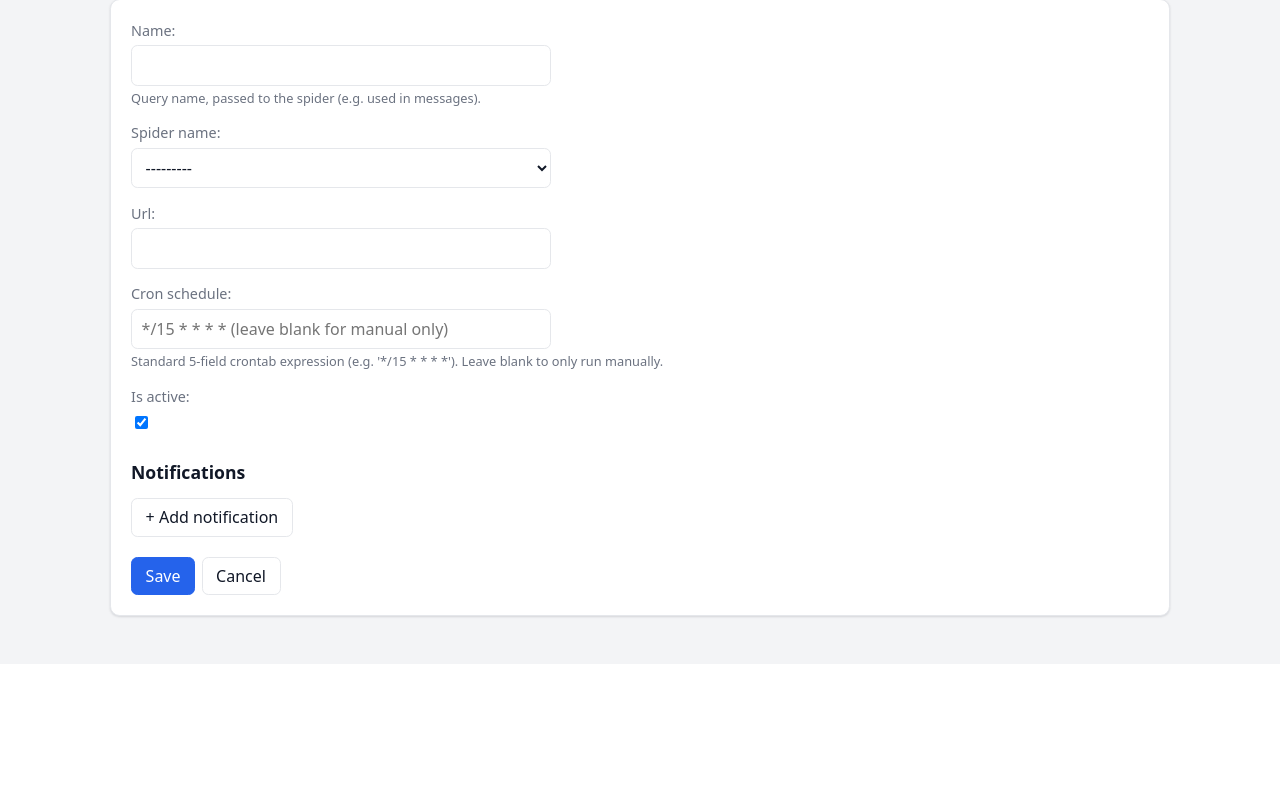
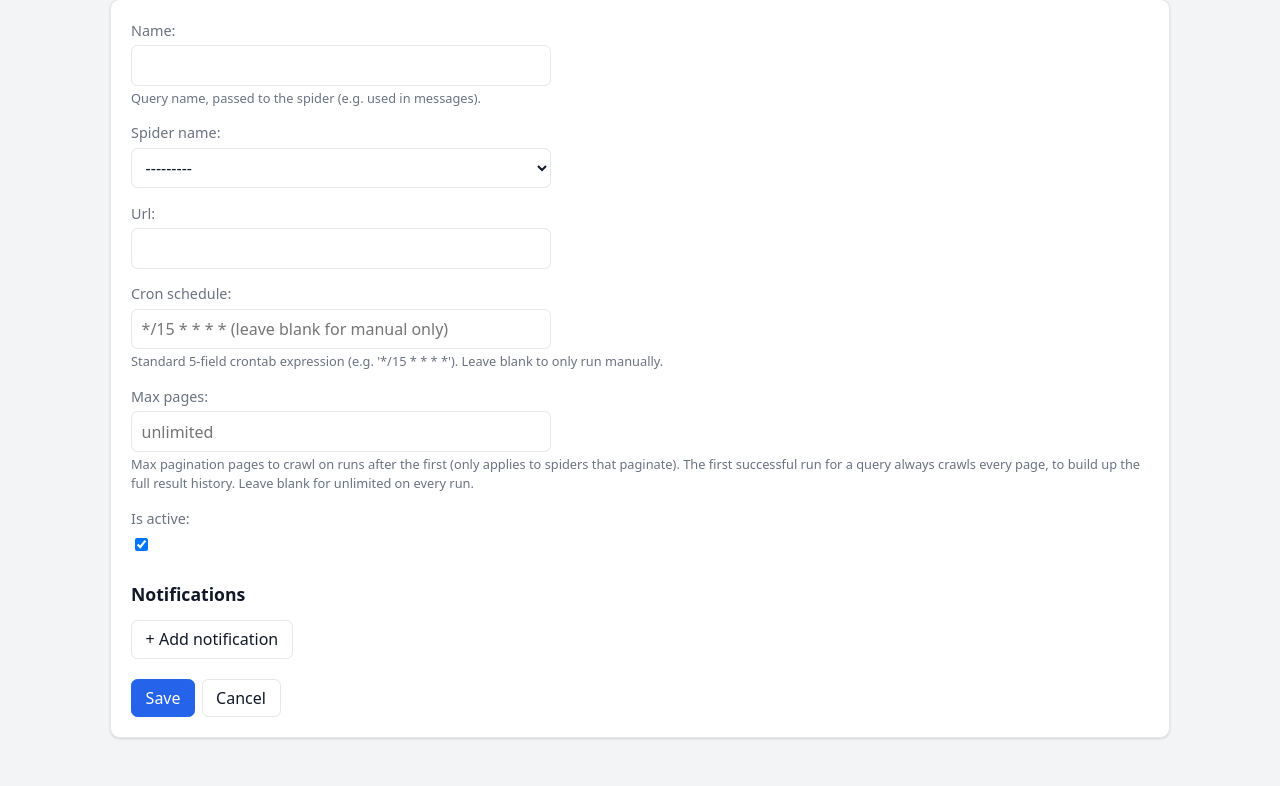
Before and after one commit to jprevc/listing-watch, a Django app: page /queries/new/ in a window 1280 px wide. Shown: the part 150-936 px from the top of the page. Before the commit the page ends 769 px from the top, so only its background shows below. Run offline with Django 5.2, Linux system fonts and the light colour scheme; the visitor is signed in with stand-in values (Sample User, id 1).

Commit message:
Add option for max pages in pagination

```diff
--- a/webui/crawler_manager/forms.py
+++ b/webui/crawler_manager/forms.py
@@ -39,9 +39,10 @@ NOTIFICATOR_REQUIRED_FIELDS: dict[str, list[str]] = {
 class QueryForm(forms.ModelForm):
     class Meta:
         model = Query
-        fields = ["name", "spider_name", "url", "cron_schedule", "is_active"]
+        fields = ["name", "spider_name", "url", "cron_schedule", "max_pages", "is_active"]
         widgets = {
             "cron_schedule": forms.TextInput(attrs={"placeholder": "*/15 * * * * (leave blank for manual only)"}),
+            "max_pages": forms.NumberInput(attrs={"placeholder": "unlimited", "min": 1}),
         }
 
 
@@ -75,8 +76,23 @@ class QueryNotificationConfigForm(forms.ModelForm):
 
     topic = forms.CharField(required=False, label="Topic")
     server = forms.CharField(required=False, label="Server URL", initial="https://ntfy.sh")
-    priority = forms.CharField(required=False, label="Priority")
-    tags = forms.CharField(required=False, label="Tags (comma-separated)")
+    priority = forms.CharField(
+        required=False,
+        label="Priority",
+        help_text=(
+            "How urgently ntfy delivers/displays the notification: min, low, default, high, or "
+            "urgent (or 1-5). Leave blank for default. urgent/5 bypasses silent mode on some devices."
+        ),
+    )
+    tags = forms.CharField(
+        required=False,
+        label="Tags (comma-separated)",
+        help_text=(
+            "Comma-separated labels. A tag matching a known emoji short name (e.g. warning, "
+            "rotating_light, white_check_mark) is shown as an emoji prefix; other tags are shown as "
+            "plain text tags."
+        ),
+    )
     token = forms.CharField(required=False, label="Auth token", widget=forms.PasswordInput(render_value=True))
     username = forms.CharField(required=False, label="Username")
     password = forms.CharField(required=False, label="Password", widget=forms.PasswordInput(render_value=True))
--- a/webui/crawler_manager/models.py
+++ b/webui/crawler_manager/models.py
@@ -21,6 +21,15 @@ class Query(models.Model):
         max_length=64,
         blank=True,
         help_text="Standard 5-field crontab expression (e.g. '*/15 * * * *'). Leave blank to only run manually.",
+    )
+    max_pages = models.PositiveIntegerField(
+        null=True,
+        blank=True,
+        help_text=(
+            "Max pagination pages to crawl on runs after the first (only applies to spiders that "
+            "paginate). The first successful run for a query always crawls every page, to build "
+            "up the full result history. Leave blank for unlimited on every run."
+        ),
     )
     is_active = models.BooleanField(default=True)
     created_at = models.DateTimeField(auto_now_add=True)
--- a/webui/crawler_manager/templates/crawler_manager/query_form.html
+++ b/webui/crawler_manager/templates/crawler_manager/query_form.html
@@ -55,8 +55,14 @@
             <div class="notif-type-fields" data-notificator="ntfy" {% if nf.notificator_name.value != "ntfy" %}hidden{% endif %}>
                 <p><label for="{{ nf.topic.id_for_label }}">{{ nf.topic.label }}</label>{{ nf.topic }}{{ nf.topic.errors }}</p>
                 <p><label for="{{ nf.server.id_for_label }}">{{ nf.server.label }}</label>{{ nf.server }}</p>
-                <p><label for="{{ nf.priority.id_for_label }}">{{ nf.priority.label }}</label>{{ nf.priority }}</p>
-                <p><label for="{{ nf.tags.id_for_label }}">{{ nf.tags.label }}</label>{{ nf.tags }}</p>
+                <p>
+                    <label for="{{ nf.priority.id_for_label }}">{{ nf.priority.label }}</label>{{ nf.priority }}
+                    <small style="color: var(--text-muted);">{{ nf.priority.help_text }}</small>
+                </p>
+                <p>
+                    <label for="{{ nf.tags.id_for_label }}">{{ nf.tags.label }}</label>{{ nf.tags }}
+                    <small style="color: var(--text-muted);">{{ nf.tags.help_text }}</small>
+                </p>
                 <p style="color: var(--text-muted); font-size: 0.85rem; margin-bottom: 0.4rem;">
                     Only needed if your topic requires authentication -- use <strong>either</strong> an access token
                     <strong>or</strong> a username/password, not both. Leave all three blank for an unauthenticated
```
Also changed, not shown: webui/crawler_manager/services.py (+7 -1 lines), webui/crawler_manager/tests/test_services.py (+1 -1 lines), webui/crawler_manager/migrations/0003_query_max_pages.py (added).
